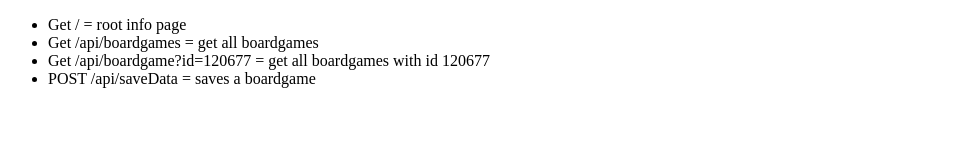
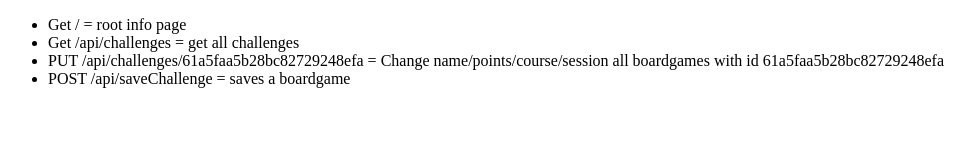
Before and after one commit to EHB-MCT/web2-groupproject-backend-team-david, a website: page public/info.html in a window 1280 px wide. Shown: the whole page, without its empty margins (0-974 px from the left). Drawn offline with Linux system fonts and the light colour scheme.

Commit message:
documentatie

```diff
--- a/index.js
+++ b/index.js
@@ -56,7 +56,8 @@ app.get('/api/challenges', async(req, res) => {
 
 
 // https://stackoverflow.blog/2020/03/02/best-practices-for-rest-api-design/#h-name-collections-with-plural-nouns
-app.put('/api/challenges/:id', async function(req, res) {
+// https://docs.mongodb.com/manual/tutorial/update-documents/
+app.put('/api/challenges', async function(req, res) {
     let id = req.params.id.toString;
     try {
         await client.connect();
@@ -92,7 +93,7 @@ app.put('/api/challenges/:id', async function(req, res) {
 });
 
 // https://stackoverflow.blog/2020/03/02/best-practices-for-rest-api-design/#h-name-collections-with-plural-nouns
-// https://docs.mongodb.com/manual/tutorial/update-documents/
+
 app.delete('/api/challenges/:id', async function(req, res) {
     let id = req.params.id.toString;
     try {
--- a/public/info.html
+++ b/public/info.html
@@ -9,9 +9,9 @@
 <body>
     <ul>
         <li> Get / = root info page</li>
-        <li> Get /api/boardgames = get all boardgames</li>
-        <li> Get /api/boardgame?id=120677 = get all boardgames with id 120677</li>
-        <li> POST /api/saveData = saves a boardgame</li>
+        <li> Get /api/challenges = get all challenges</li>
+        <li> PUT /api/challenges/61a5faa5b28bc82729248efa = Change name/points/course/session all boardgames with id 61a5faa5b28bc82729248efa</li>
+        <li> POST /api/saveChallenge = saves a boardgame</li>
     </ul>
 </body>
 </html>
```
